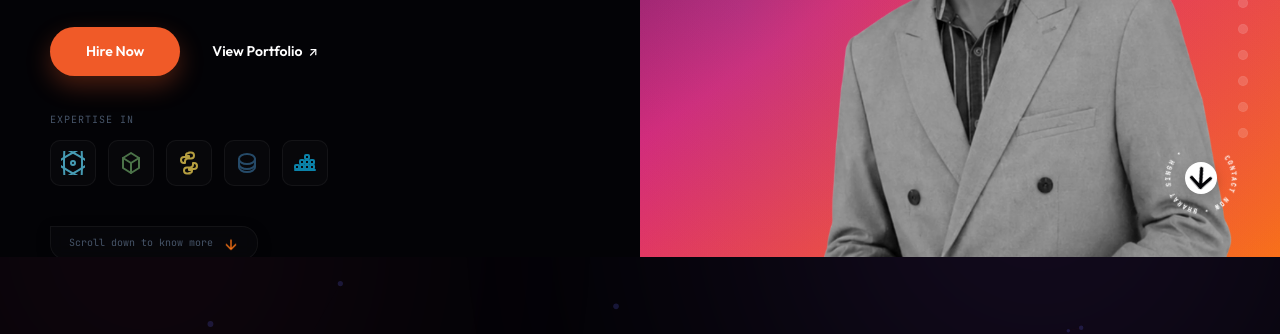
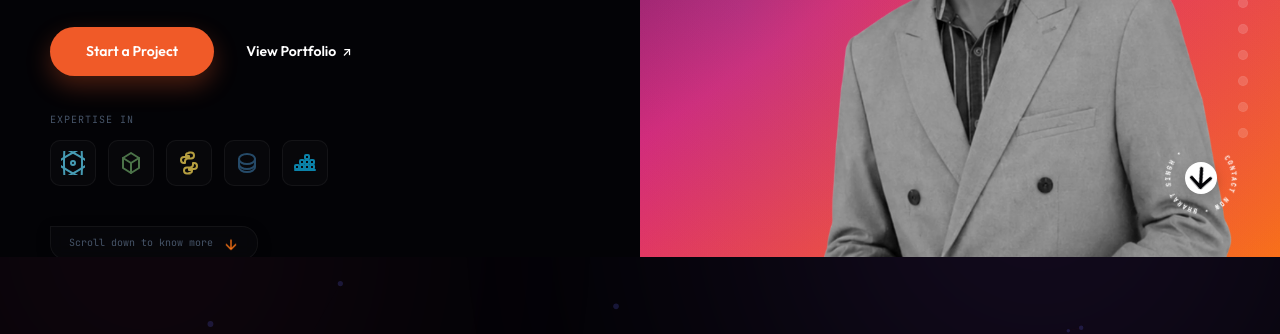
Before and after one commit to Bharatsinghsondhiya/Portfolio, a plain HTML site: page index.html in a window 1280 px wide. Shown: the part 423-757 px from the top of the page. Drawn offline with nearby package versions, Linux system fonts and the light colour scheme; animation ran at ten frames a second; a web font is replaced by a local one.

Commit message:
Update hero button text to Start a Project

```diff
--- a/index.html
+++ b/index.html
@@ -161,7 +161,7 @@
                 </p>
 
                 <div class="hero-actions-modern">
-                    <a href="#contact" class="btn-hire">Hire Now</a>
+                    <a href="#contact" class="btn-hire">Start a Project</a>
                     <a href="#work" class="link-portfolio">View Portfolio <span class="arrow-up-right">↗</span></a>
                 </div>
             </div>
```
